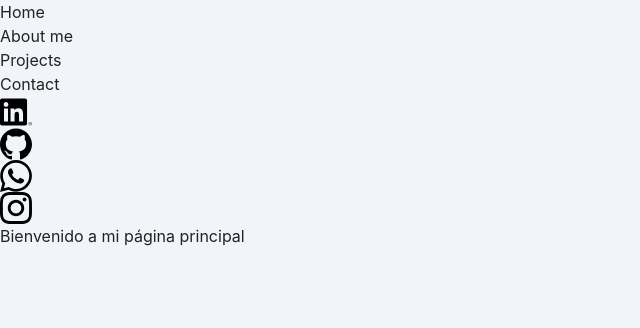
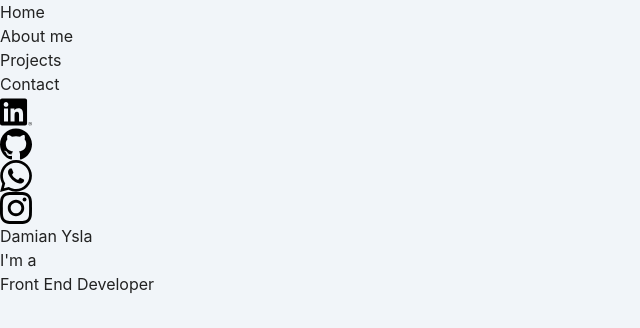
Before and after one commit to Damil0dev/Portfolio, a React (Vite) app: page / in a window 1280 px wide. Shown: the top 328 px of the page, without its empty margins (0-640 px from the left). Built offline with nearby package versions, Linux system fonts and the light colour scheme.

Commit message:
fix some names

```diff
--- a/src/App.jsx
+++ b/src/App.jsx
@@ -6,6 +6,8 @@ import { TabNav } from "./components/TabNav"
 // PAGES
 import Home from "./pages/Home";
 import Contact from "./pages/Contact"
+import About from "./pages/About";
+import Projects from "./pages/Projects";
 
 
 function App() {
@@ -16,6 +18,8 @@ function App() {
 
       <Routes>
         <Route path="/" element={<Home />} />
+        <Route path="/about" element={<About />} />
+        <Route path="/projects" element={<Projects />} />
         <Route path="/contact" element={<Contact />} />
       </Routes>
     </>
--- a/src/components/TabNav.jsx
+++ b/src/components/TabNav.jsx
@@ -1,20 +1,22 @@
+import { Link } from "react-router-dom";
+
 export function TabNav() {
     return (
         <nav className="flex flex-row justify-center">
             <ul className="flex flex-row gap-5">
-                <Tab title="Home" />
-                <Tab title="About me" />
-                <Tab title="Projects" />
-                <Tab title="Contact" />
+                <Tab title="Home" path="/" />
+                <Tab title="About me" path="/about" />
+                <Tab title="Projects" path="/projects" />
+                <Tab title="Contact" path="/contact" />
             </ul>
         </nav>
     )
 }
 
-function Tab({ title }) {
+function Tab({ title, path }) {
     return (
         <li className="flex items-center justify-center text-lg font-bold hover:text-blue-800 hover:underline hover:underline-offset-2 transition-all" style={{ textDecorationThickness: '2px' }}>
-            <a href="" className="p-3">{title}</a>
+            <Link to={path} className="p-3">{title}</Link>
         </li>
     )
 }
--- a/src/pages/About.jsx
+++ b/src/pages/About.jsx
@@ -1,7 +1,7 @@
 function About() {
     return (
         <div>
-            <h1>Bienvenido a mi página principal</h1>
+            <h1>Bienvenido a mi principalpágina </h1>
             {/* Agrega aquí el contenido específico de tu página principal */}
         </div>
     );
--- a/src/pages/Contact.jsx
+++ b/src/pages/Contact.jsx
@@ -1,7 +1,7 @@
 function NotFound() {
     return (
         <div>
-            <h1>Bienvenido a mi página principal</h1>
+            <h1>Bienvenido a mi página asdasd</h1>
             {/* Agrega aquí el contenido específico de tu página principal */}
         </div>
     );
--- a/src/pages/Home.jsx
+++ b/src/pages/Home.jsx
@@ -1,8 +1,17 @@
 export default function Home() {
     return (
         <div>
-            <h1>Bienvenido a mi página principal</h1>
-            {/* Agrega aquí el contenido específico de tu página principal */}
+            <Welcome />
         </div>
     );
 }
+
+function Welcome() {
+    return (
+        <div>
+            <h1>Damian Ysla</h1>
+            <p>I'm a <h2>Front End Developer</h2></p>
+        </div>
+
+    )
+}
--- a/src/pages/Projects.jsx
+++ b/src/pages/Projects.jsx
@@ -1,7 +1,7 @@
 function Projects() {
     return (
         <div>
-            <h1>Bienvenido a mi página principal</h1>
+            <h1>Bienvenido a mi página a124124</h1>
             {/* Agrega aquí el contenido específico de tu página principal */}
         </div>
     );
```
